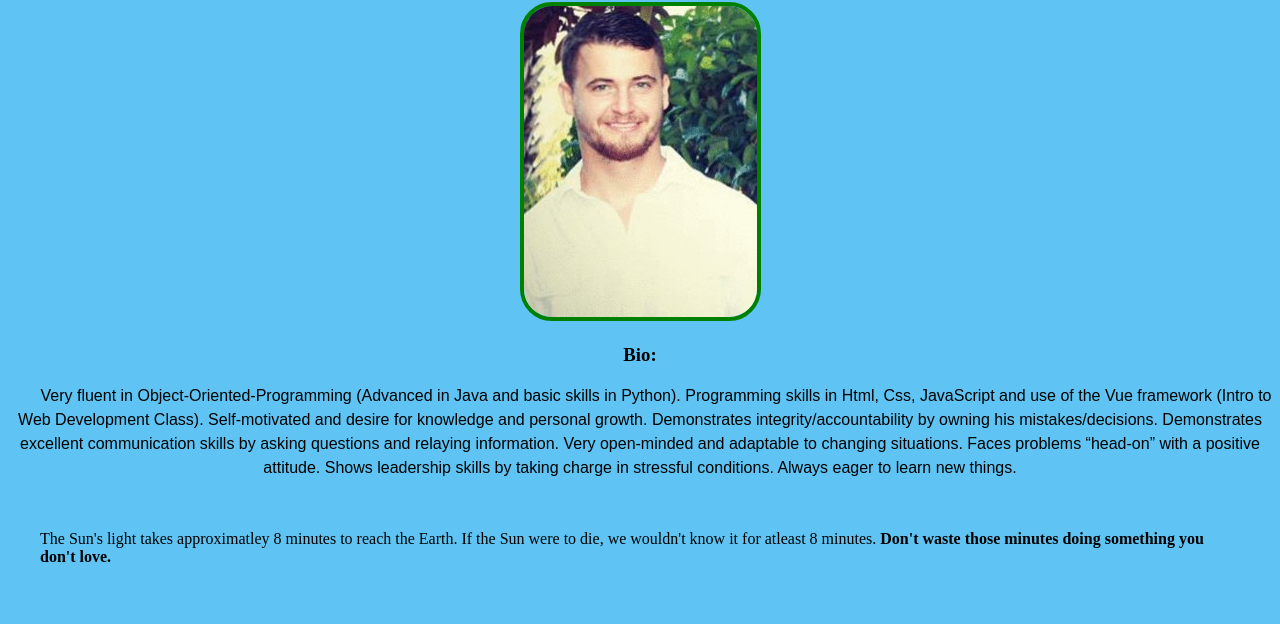
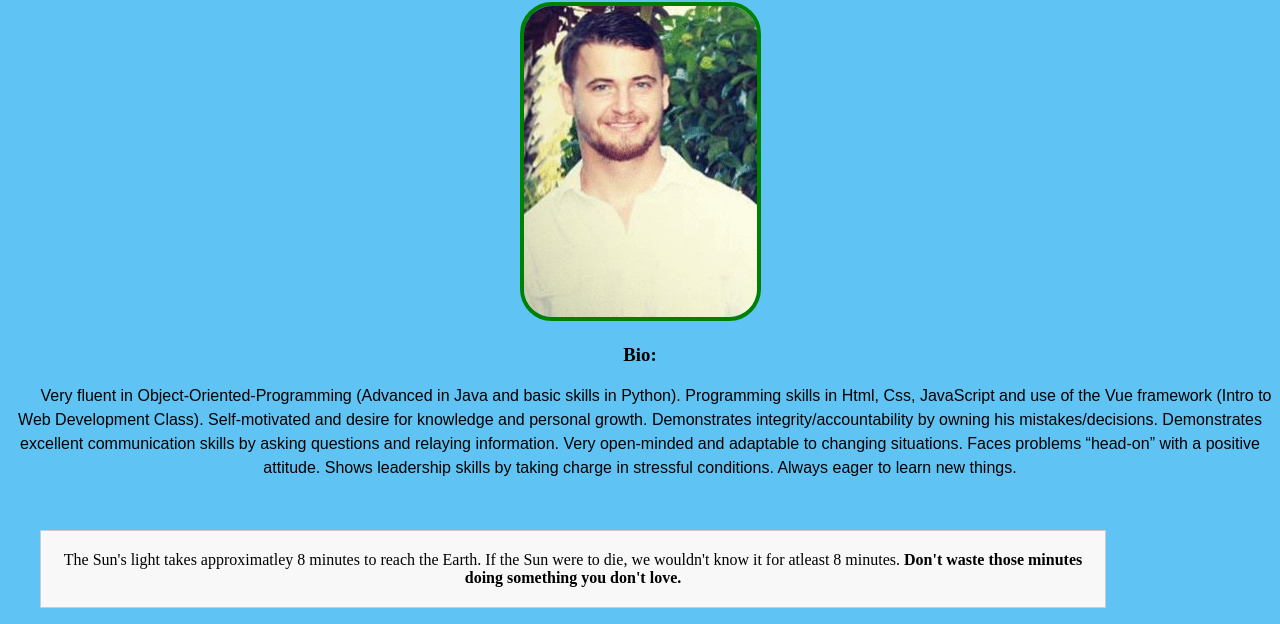
Before and after one commit to wjones17/Portfolio, a plain HTML site: page index.html in a window 1280 px wide. Shown: the part 178-802 px from the top of the page. Drawn offline with nearby package versions, Linux system fonts and the light colour scheme; a script that the page names is missing.

Commit message:
Update styles.css

```diff
--- a/styles/styles.css
+++ b/styles/styles.css
@@ -22,7 +22,11 @@ main, a{
   border-radius: 2em;
 }
 blockquote{
-  text-align: auto;
+  max-width: 80%; /* Adjust the maximum width as needed */
+      text-align: center;
+      padding: 20px;
+      border: 1px solid #ccc;
+      background-color: #f8f8f8;
 }
 body{
   background-color: rgb(95, 196, 243);
```
